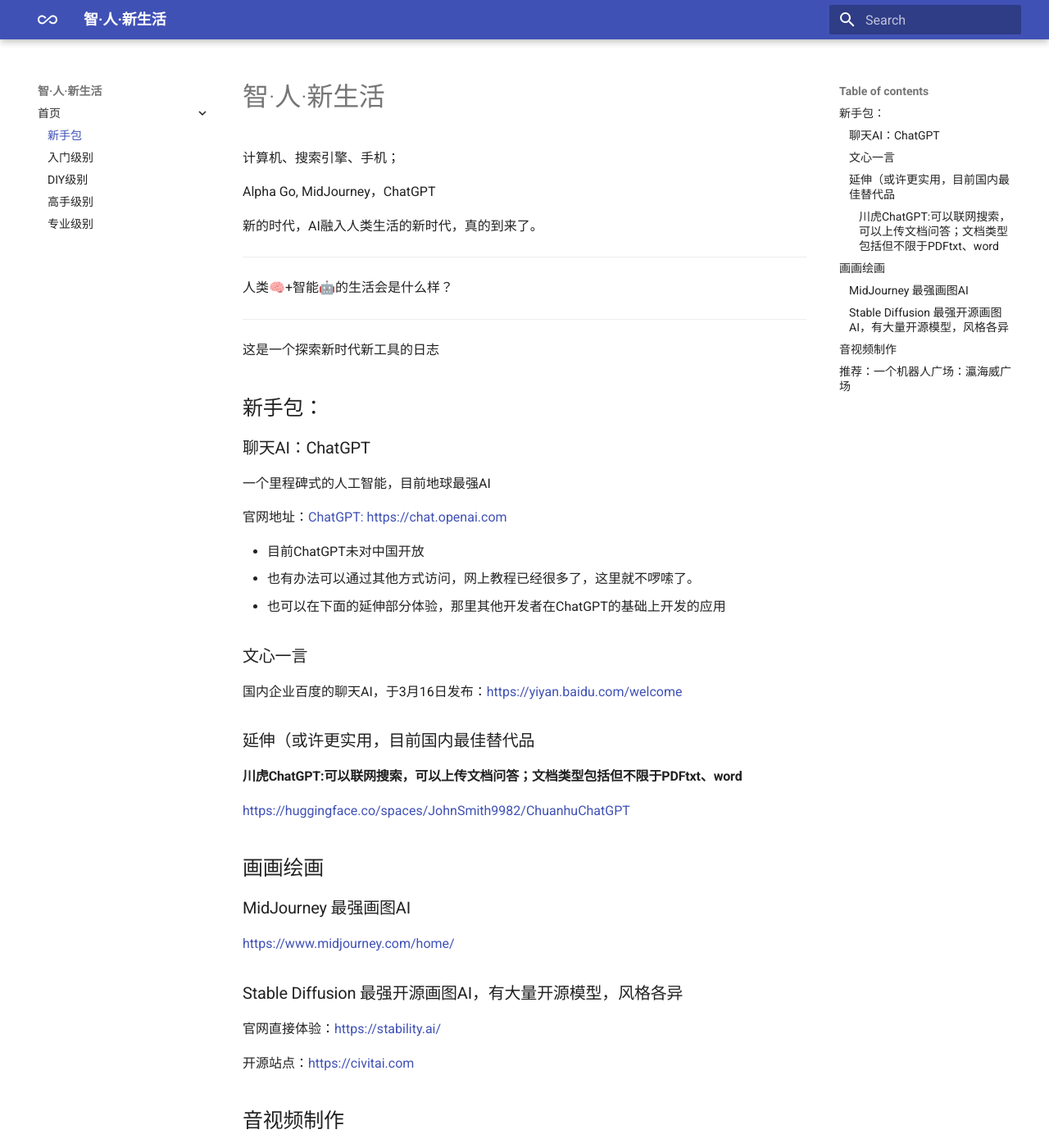
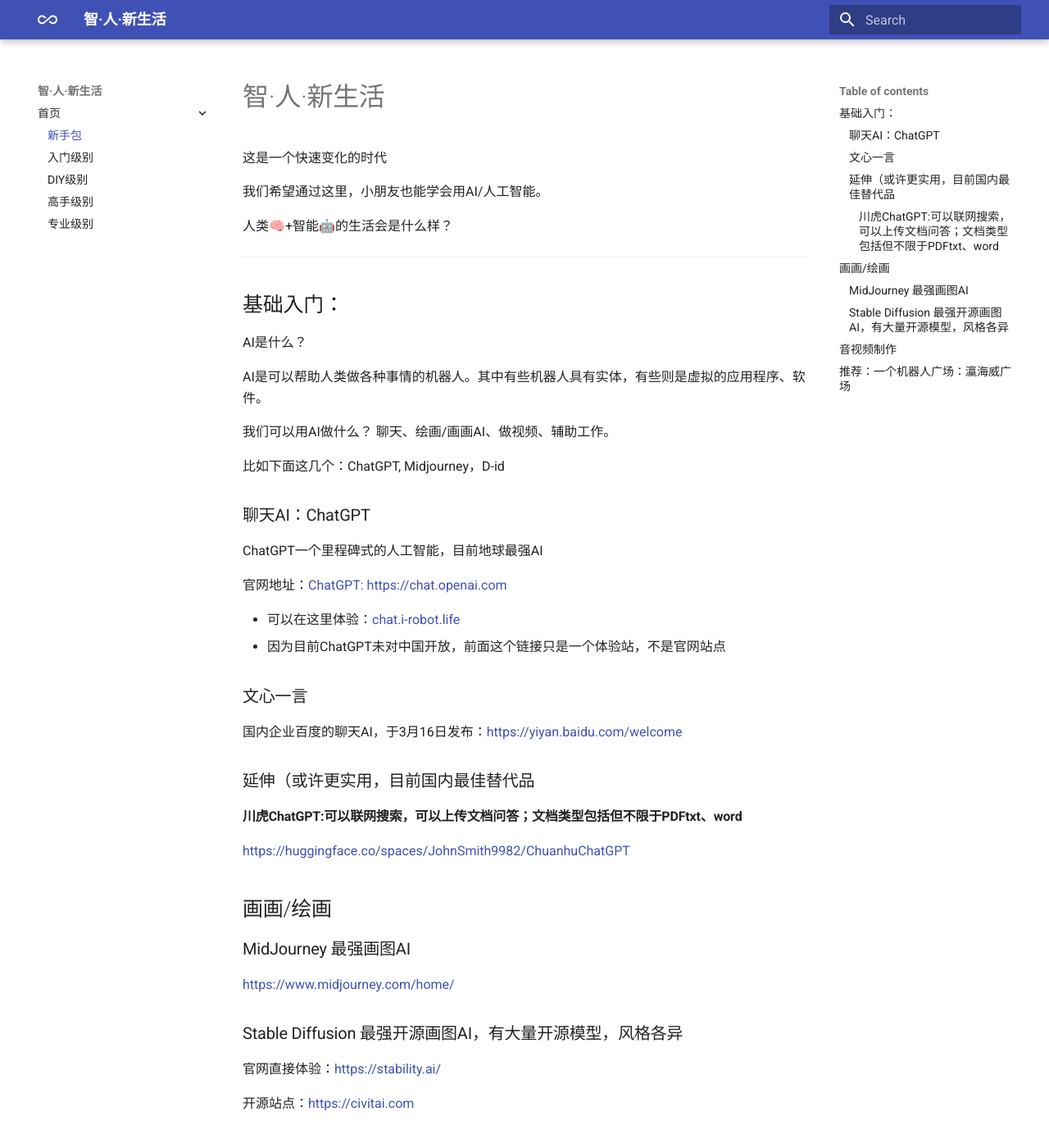
Before and after one commit to tiwentichat/irobotlife, an MkDocs documentation site: the page built from docs/index.md, in a window 1280 px wide and 1400 px high. Shown: the whole window at 82% size. Built offline with MkDocs 1.6.1 and Material for MkDocs 9.7.7, drawn with Linux system fonts in a browser that asks for light colours.

Commit message:
Update index.md

```diff
--- a/docs/index.md
+++ b/docs/index.md
@@ -1,31 +1,34 @@
 # 智·人·新生活
 
-计算机、搜索引擎、手机；
+这是一个快速变化的时代
 
-Alpha Go, MidJourney，ChatGPT
-
-新的时代，AI融入人类生活的新时代，真的到来了。
-
-
-
----
+我们希望通过这里，小朋友也能学会用AI/人工智能。
 
 人类🧠+智能🤖的生活会是什么样？
 
 ---
 
-这是一个探索新时代新工具的日志
 
-## 新手包：
+## 基础入门：
+
+AI是什么？
+
+AI是可以帮助人类做各种事情的机器人。其中有些机器人具有实体，有些则是虚拟的应用程序、软件。
+
+我们可以用AI做什么？ 聊天、绘画/画画AI、做视频、辅助工作。
+
+比如下面这几个：ChatGPT, Midjourney，D-id
+
+
 
 ###  聊天AI：ChatGPT
-一个里程碑式的人工智能，目前地球最强AI
+ChatGPT一个里程碑式的人工智能，目前地球最强AI
 
 官网地址：[ChatGPT: https://chat.openai.com](https://chat.openai.com)
 
-* 目前ChatGPT未对中国开放
-* 也有办法可以通过其他方式访问，网上教程已经很多了，这里就不啰嗦了。
-* 也可以在下面的延伸部分体验，那里其他开发者在ChatGPT的基础上开发的应用
+* 可以在这里体验：[chat.i-robot.life](https://chat.i-robot.life)
+* 因为目前ChatGPT未对中国开放，前面这个链接只是一个体验站，不是官网站点
+
 
 ### 文心一言
 
@@ -39,7 +42,7 @@
 
 
 
-## 画画绘画
+## 画画/绘画
 
 
 
```
